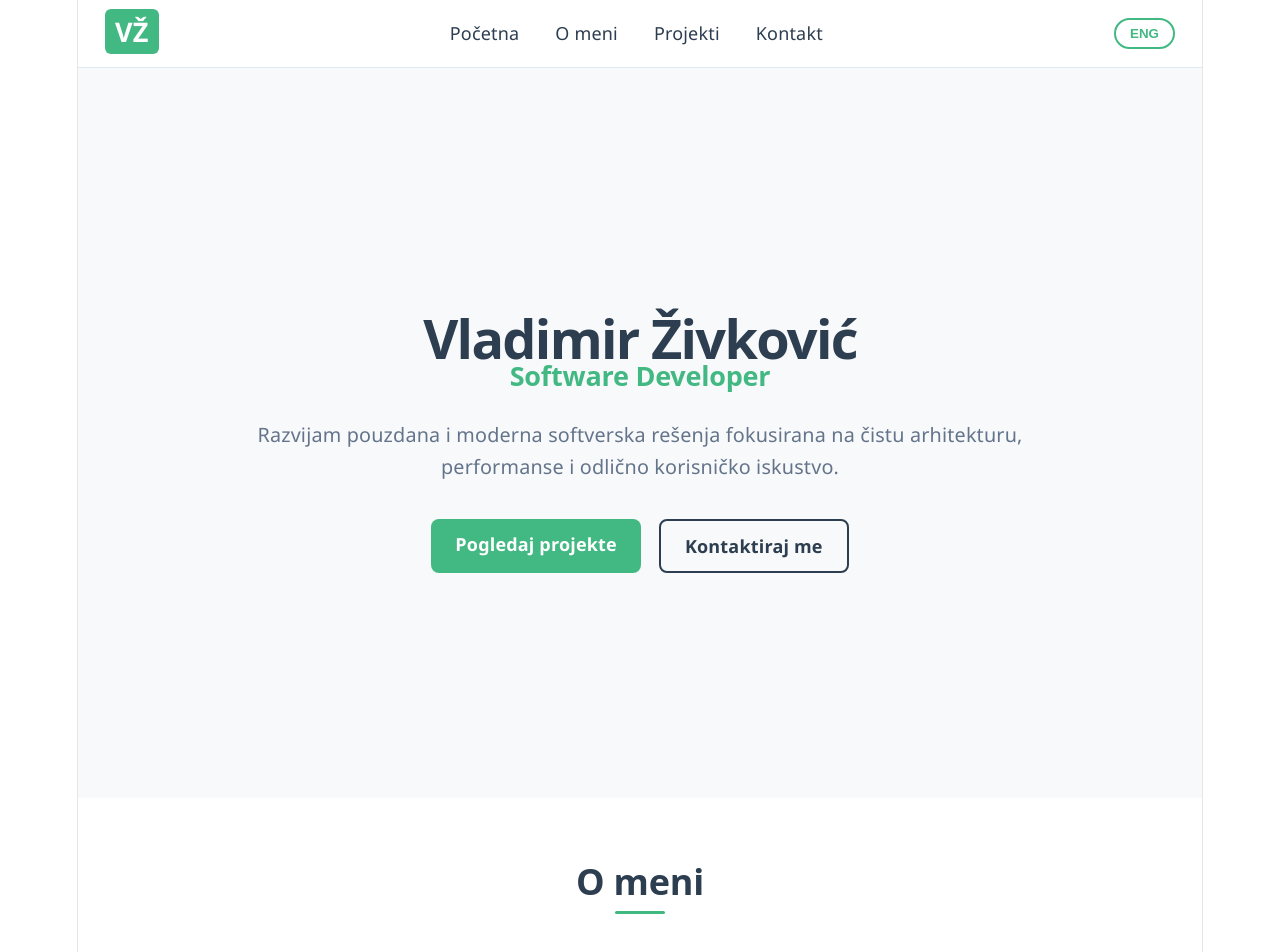
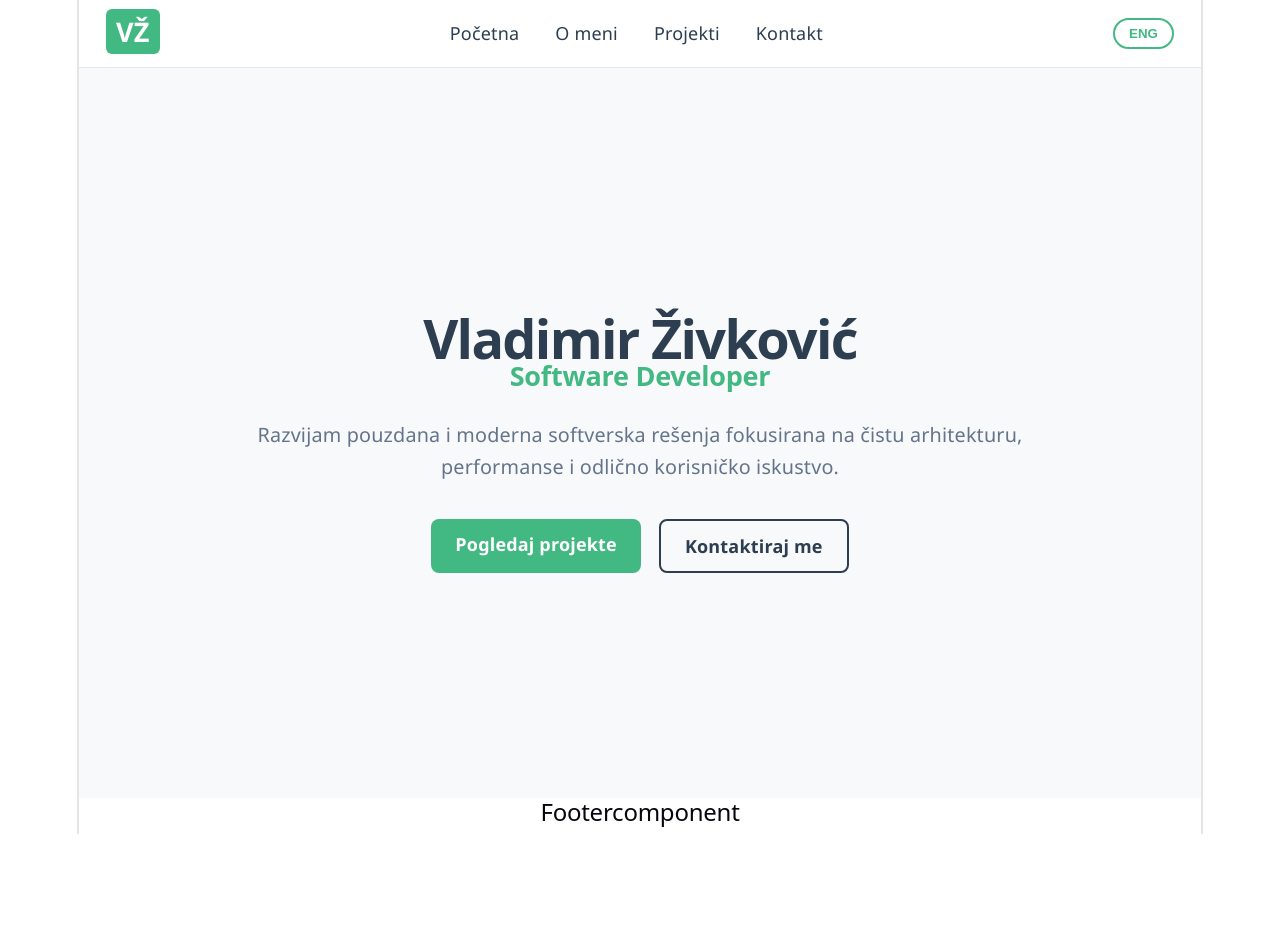
Before and after one commit to VladimirZivkovic49/VladimirZivkovicPortfolioVue, a Vue app: page /#/ in a window 1280 px wide. Shown: the top 952 px of the page. After the commit the page ends 834 px from the top, so only its background shows below. Built offline with nearby package versions, Linux system fonts and the light colour scheme.

Commit message:
Commit 1 Routing na svaku stranicu pojedinačno

```diff
--- a/src/App.vue
+++ b/src/App.vue
@@ -4,23 +4,33 @@
     App Component
     <NavbarComponent>
   </div> -->
- <NavbarComponent/>
+ <!-- <NavbarComponent/>
 <HeroSectionComponent/>
-<AboutSectionComponent/>
+<AboutSectionComponent/> -->
+<div id="app">
+    <NavbarComponent />
+    <main>
+      <router-view />
+    </main>
+    <FooterComponent />
+  </div>
+
 </template>
 
 <script >
 
 import NavbarComponent from './components/layout/Navbar.vue';
-import HeroSectionComponent from './components/sections/HeroSection.vue';
-import AboutSectionComponent from './components/sections/AboutSection.vue';
+import FooterComponent from './components/layout/Footer.vue';
+//import HeroSectionComponent from './components/sections/HeroSection.vue';
+//import AboutSectionComponent from './components/sections/AboutSection.vue';
 export default{
 
     name: 'App',
     components: {
       NavbarComponent,
-      HeroSectionComponent,
-      AboutSectionComponent
+      FooterComponent
+    //  HeroSectionComponent,
+    //  AboutSectionComponent
 
 
   }
--- /dev/null
+++ b/src/components/layout/Footer.vue
@@ -0,0 +1,17 @@
+<template>
+    <div>
+<h2>Footercomponent</h2>
+    </div>
+</template>
+
+<script>
+    export default {
+       name: 'FooterComponent',
+
+
+   }
+</script>
+
+<style scoped>
+
+</style>
--- /dev/null
+++ b/src/components/sections/ContactSection.vue
@@ -0,0 +1,15 @@
+<template>
+    <div>
+<h2>Contact Section</h2>
+    </div>
+</template>
+
+<script>
+    export default {
+        name:'ContactSectionComponent'
+    }
+</script>
+
+<style scoped>
+
+</style>
--- /dev/null
+++ b/src/components/sections/ProjectSection.vue
@@ -0,0 +1,16 @@
+<template>
+    <div>
+<h2>Project Section</h2>
+    </div>
+</template>
+
+<script>
+    export default {
+        name:'ProjectSectionComponent'
+
+    }
+</script>
+
+<style scoped>
+
+</style>
--- a/src/main.js
+++ b/src/main.js
@@ -7,10 +7,11 @@
 // createApp(App).mount('#app')
 import { createApp } from 'vue'
 import App from './App.vue'
+import router from './router'
 import i18n from './i18n'
 import './style.css'
 
 const app = createApp(App)
-
+app.use(router)
 app.use(i18n)
 app.mount('#app')
--- /dev/null
+++ b/src/router/index.js
@@ -0,0 +1,39 @@
+import { createRouter, createWebHashHistory } from 'vue-router'
+import HomeView from '../views/HomeView.vue'
+import AboutView from '../views/AboutView.vue'
+import ProjectsView from '../views/ProjectsView.vue'
+import ContactView from '../views/ContactView.vue'
+
+const routes = [
+  {
+    path: '/',
+    alias: '/home', // Omogućava da i /home učitava HomeView
+    name: 'Home',
+    component: HomeView
+  },
+  {
+    path: '/about',
+    name: 'About',
+    component: AboutView
+  },
+  {
+    path: '/projects',
+    name: 'Projects',
+    component: ProjectsView
+  },
+  {
+    path: '/contact',
+    name: 'Contact',
+    component: ContactView
+  }
+]
+
+const router = createRouter({
+  history: createWebHashHistory(), // Sigurno za GitHub Pages
+  routes,
+  scrollBehavior() {
+    return { top: 0 } // Prebacuje na vrh stranice pri svakoj promeni rute
+  }
+})
+
+export default router
--- /dev/null
+++ b/src/views/AboutView.vue
@@ -0,0 +1,20 @@
+<template>
+    <div>
+<AboutSectionComponent/>
+    </div>
+</template>
+
+<script>
+import AboutSectionComponent from '../components/sections/AboutSection.vue';
+    export default {
+        name:'AboutViewComponent',
+        components:{
+            AboutSectionComponent
+        }
+
+    }
+</script>
+
+<style scoped>
+
+</style>
--- /dev/null
+++ b/src/views/ContactView.vue
@@ -0,0 +1,21 @@
+<template>
+    <div>
+<ContactSectionComponent/>
+    </div>
+</template>
+
+<script>
+import ContactSectionComponent from '../components/sections/ContactSection.vue';
+
+export default {
+name: 'ContactViewComponenet',
+components:{
+    ContactSectionComponent
+}
+
+    }
+</script>
+
+<style scoped>
+
+</style>
--- /dev/null
+++ b/src/views/HomeView.vue
@@ -0,0 +1,22 @@
+<template>
+    <div>
+<HeroSectionComponent/>
+    </div>
+</template>
+
+<script>
+
+import HeroSectionComponent from '../components/sections/HeroSection.vue';
+//import HeroSectionComponent from '@/components/sections/HeroSection.vue'
+    export default {
+        name:'HomeViewComponent',
+        components:{
+            HeroSectionComponent
+        }
+
+    }
+</script>
+
+<style scoped>
+
+</style>
--- /dev/null
+++ b/src/views/ProjectsView.vue
@@ -0,0 +1,19 @@
+<template>
+    <div>
+<ProjectSectionComponent/>
+    </div>
+</template>
+
+<script>
+import ProjectSectionComponent from '../components/sections/ProjectSection.vue';
+    export default {
+      name:'ProjectViewComponent',
+        components:{
+            ProjectSectionComponent
+        }
+    }
+</script>
+
+<style scoped>
+
+</style>
```
